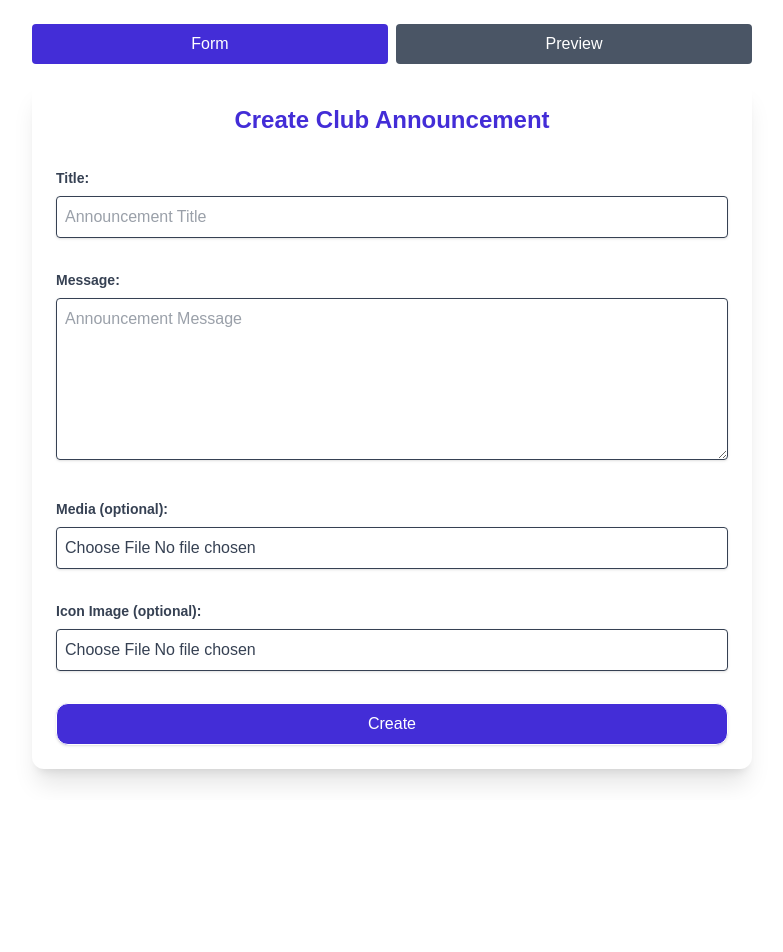
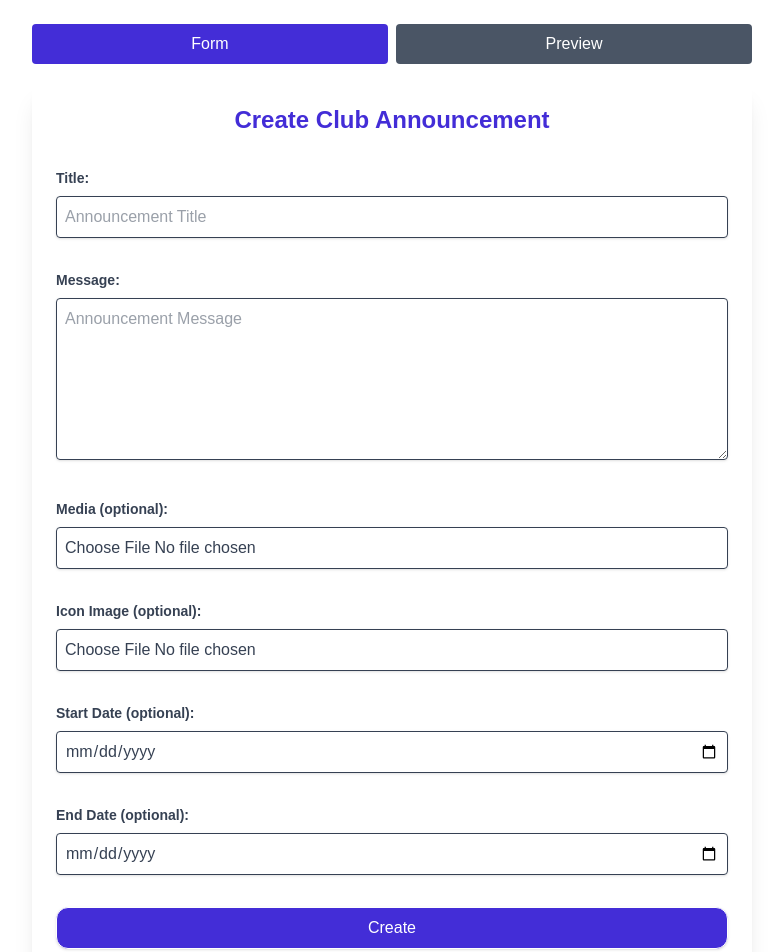
Before and after one commit to kni-mini/mini-tv, a Next.js app: page /admin/dashboard/student-club-announcement in a window 1280 px wide. Shown: the top 952 px of the page, without its empty margins (248-1031 px from the left). Before the commit the page ends 800 px from the top, so only its background shows below. Built offline with nearby package versions, Linux system fonts and the light colour scheme.

Commit message:
Added announcement start and end fields to the form

```diff
--- a/src/app/admin/dashboard/student-club-announcement/actions.ts
+++ b/src/app/admin/dashboard/student-club-announcement/actions.ts
@@ -47,6 +47,8 @@ export async function createClubAnnouncement(state: { success: boolean; message:
     const message = formData.get("message") as string;
     const media = formData.get("media") as File | null;
     const icon = formData.get("icon") as File | null;
+    let startDate = formData.get("startDate") as Date | null;
+    const endDate = formData.get("endDate") as Date | null;
 
     const parse = clubAnnouncementSchema.safeParse({name, message});
 
@@ -55,7 +57,16 @@ export async function createClubAnnouncement(state: { success: boolean; message:
         return state = {success: false, message: "Invalid form submission"};
     }
 
-     let mediaId: number | null = null;
+    if (!startDate)
+    {
+        startDate = new Date();
+    }
+    if (!endDate && !startDate && endDate < startDate)
+    {
+        return state = {success: false, message: "The start date cannot be later than the end date"};
+    }
+
+    let mediaId: number | null = null;
 
     try {
         if (media && media.size > 0)
@@ -67,7 +78,6 @@ export async function createClubAnnouncement(state: { success: boolean; message:
             {
                 return state = { success: false, message: "This media type is unsupported. Only images, GIFs, and videos are allowed"};
             }
-            // deleted at
 
             const [insertedMedia] = await sql`
                 INSERT INTO medias (file, name, type)
@@ -81,8 +91,8 @@ export async function createClubAnnouncement(state: { success: boolean; message:
         const groupId = null;     // todo
 
         await sql`
-            INSERT INTO announcements (name, message, media_id, organization_id, group_id)
-            VALUES (${name}, ${message}, ${mediaId}, ${organizationId}, ${groupId})
+            INSERT INTO announcements (name, message, media_id, organization_id, group_id, start_date, end_date)
+            VALUES (${name}, ${message}, ${mediaId}, ${organizationId}, ${groupId}, ${startDate}, ${endDate})
             `;
 
         revalidatePath("/admin/dashboard/student-club-announcement");
@@ -90,7 +100,7 @@ export async function createClubAnnouncement(state: { success: boolean; message:
     }
     catch (e: any)
     {
-        console.error("DB Error:", e);
+        console.error("Database Error:", e);
        return state = { success: false, message: "Failed to create a student club announcement"};
     }
   }
--- a/src/app/admin/dashboard/student-club-announcement/page.tsx
+++ b/src/app/admin/dashboard/student-club-announcement/page.tsx
@@ -27,6 +27,8 @@ export default function ClubAnnouncementForm() {
     const [message, setMessage] = useState('');
     const [mediaFile, setMediaFile] = useState<File | null>(null);
     const [iconFile, setIconFile] = useState<File | null>(null);
+    const [startDate, setStartDate] = useState<Date | null>(null);
+    const [endDate, setEndDate] = useState<Date | null>(null);
 
     const handleTabChange = (tabName: 'form' | 'preview') => {
         setTab(tabName);
@@ -55,9 +57,11 @@ export default function ClubAnnouncementForm() {
             <form action={formAction} className="flex flex-col shadow-xl gap-4 max-w-3xl mx-auto p-6 bg-white rounded-xl">
                 <h1 className="text-2xl font-bold mx-auto text-indigo-700 mb-4">Create Club Announcement</h1>
                 {state.message && (
-                  <p className={`text-sm font-medium text-center ${state.success ? "text-green-600" : "text-red-600"}`}>
-                    {state.message}
-                  </p>)}
+                  <div className="mb-4 p-2 rounded ${state.success ? 'bg-green-600' : 'bg-red-600'}">
+                    <p className={"text-sm text-white"}>
+                      {state.message}
+                    </p>
+                  </div>)}
                 <div className="mb-4">
                     <label htmlFor="name" className="block text-gray-700 text-sm font-bold mb-2">
                         Title:
@@ -97,6 +101,23 @@ export default function ClubAnnouncementForm() {
                     className="shadow border rounded w-full p-2 text-gray-700" placeholder="Announcement Icon"
                     onChange={e => setIconFile(e.target.files?.[0] || null)}/>
                 </div>
+                <div className="mb-4">
+                    <label htmlFor="startDate" className="block text-gray-700 text-sm font-bold mb-2">
+                        Start Date (optional):
+                    </label>
+                    <input name="startDate" id="startDate" type="date"
+                    className="shadow border rounded w-full p-2 text-gray-700" placeholder="Announcement Start Date"
+                    onChange={e => setStartDate(e.target.valueAsDate || null)}/>
+                </div>
+                <div className="mb-4">
+                    <label htmlFor="endDate" className="block text-gray-700 text-sm font-bold mb-2">
+                        End Date (optional):
+                    </label>
+                    <input name="endDate" id="endDate" type="date"
+                    className="shadow border rounded w-full p-2 text-gray-700" placeholder="Announcement End Date"
+                    onChange={e => setEndDate(e.target.valueAsDate || null)}/>
+                </div>
+
                 <SubmitButton/>
             </form>
         </div>
```
